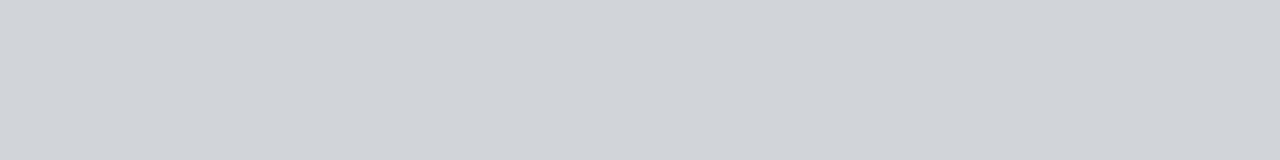
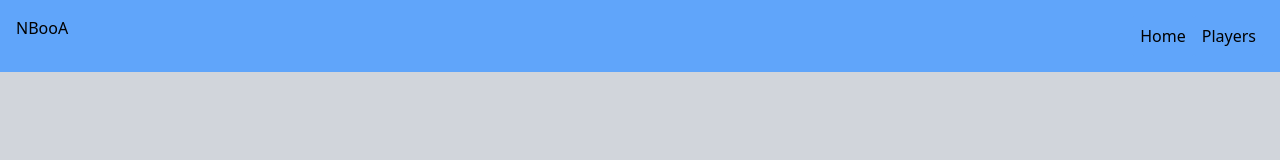
Before and after one commit to swkoyo/nbooa, a Vue app in the folder client/: page / in a window 1280 px wide. Shown: the top 160 px of the page. Built offline with nearby package versions, Linux system fonts and the light colour scheme.

Commit message:
Navbar init

```diff
--- /dev/null
+++ b/client/src/components/NavBar.vue
@@ -0,0 +1,14 @@
+<script setup lang="ts">
+import router from '@/router';
+</script>
+
+<template>
+    <nav>
+        <div class='flex flex-row w-full bg-blue-400 absolute top-0 p-4'>
+            <div>NBooA</div>
+            <div class='flex-1' />
+            <button @click="router.push('/')" class='bg-blue-400 rounded-sm p-2'>Home</button>
+            <button @click="router.push('/players')" class='bg-blue-400 rounded-sm p-2'>Players</button>
+        </div>
+    </nav>
+</template>
--- a/client/src/layouts/MainContainer.vue
+++ b/client/src/layouts/MainContainer.vue
@@ -1,5 +1,10 @@
+<script setup lang="ts">
+import NavBar from '../components/NavBar.vue'
+</script>
+
 <template>
     <main class='bg-gray-300'>
+        <NavBar />
         <div class='flex w-full min-h-screen h-full max-w-7xl mx-auto p-10'>
             <slot></slot>
         </div>
```
